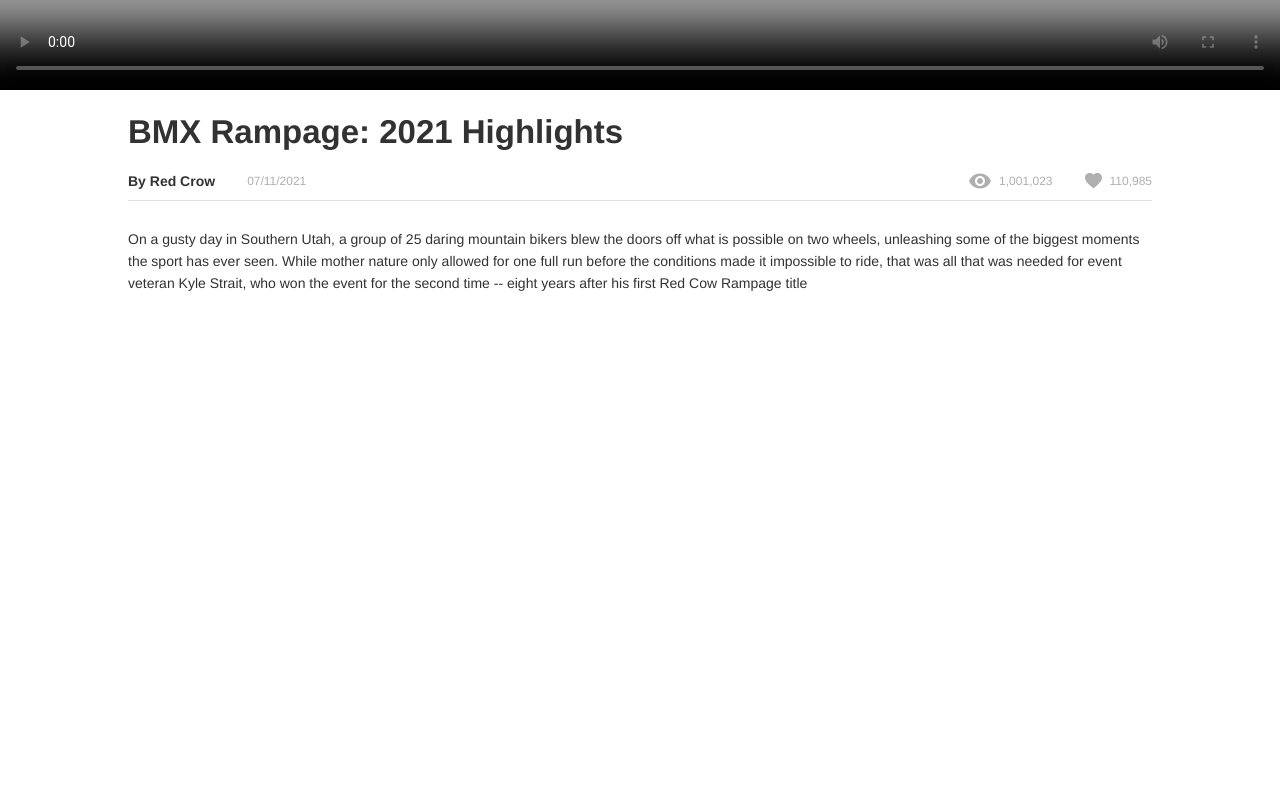
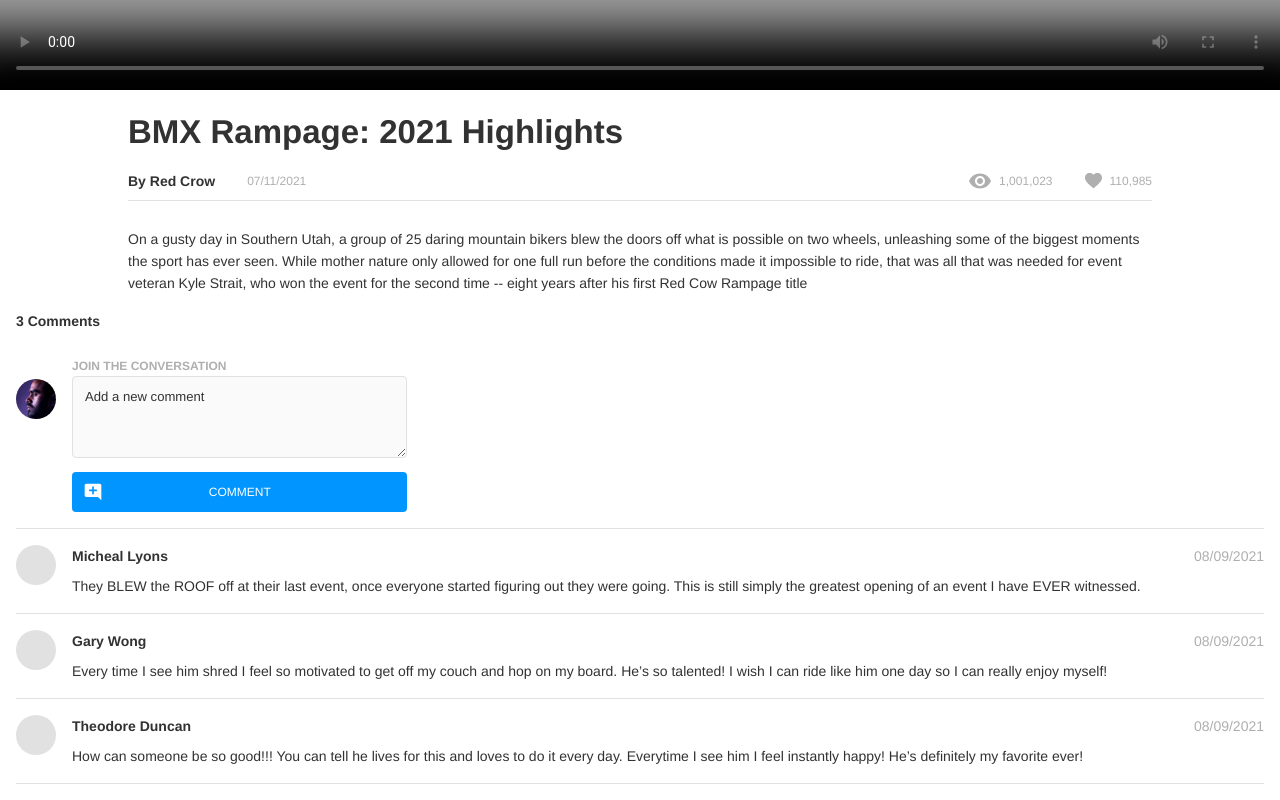
Before and after one commit to anitayawson/anita-yawson-brainflix, a React (Create React App) app: page / in a window 1280 px wide. Shown: the part 942-1742 px from the top of the page. Before the commit the page ends 1268 px from the top, so only its background shows below. Built offline with nearby package versions, Linux system fonts and the light colour scheme.

Commit message:
Create new comment component, add main styling for comment form and list

```diff
--- a/src/App.js
+++ b/src/App.js
@@ -1,4 +1,5 @@
 import "./App.scss";
+import CommentSection from "./components/CommentSection/CommentSection";
 import Header from "./components/Header/Header";
 import VideoInfo from "./components/VideoInfo/VideoInfo";
 import VideoPlayer from "./components/VideoPlayer/VideoPlayer";
@@ -9,6 +10,7 @@ function App() {
       <Header />
       <VideoPlayer />
       <VideoInfo />
+      <CommentSection />
     </div>
   );
 }
--- a/src/App.scss
+++ b/src/App.scss
@@ -10,7 +10,8 @@ body {
 }
 
 button,
-input {
+input,
+textarea {
   font-family: Avenir, Helvetica, Arial, sans-serif;
   font-size: 0.75rem;
 }
--- /dev/null
+++ b/src/components/CommentSection/CommentSection.js
@@ -0,0 +1,75 @@
+import "./CommentSection.scss";
+import userImage from "../../assets/images/Mohan-muruge.jpg";
+import addIcon from "../../assets/images/icons/add_comment.svg";
+
+function CommentSection() {
+  return (
+    <section className="comments-section">
+      <p className="comments-section__subheader">3 Comments</p>
+      <form className="form">
+        <img className="form__user-img" src={userImage} alt="user icon" />
+        <div className="form__content-wrapper">
+          <label typeof="comment" className="form__input-label">
+            Join the conversation
+          </label>
+          <textarea
+            className="form__input"
+            id="comment"
+            placeholder="Add a new comment"
+            rows={4}
+          ></textarea>
+          <button className="form__add-comment-btn">
+            <img className="form__add-icon" src={addIcon} alt="add icon" />
+            <span className="form__button-text">Comment</span>
+          </button>
+        </div>
+      </form>
+      <div className="comments-list">
+        <article className="comment">
+          <div className="comment__avatar-placeholder"></div>
+          <div className="comment__body">
+            <div className="comment__author-and-date">
+              <p className="comment__author">Micheal Lyons</p>
+              <p className="comment__date">08/09/2021</p>
+            </div>
+            <p className="comment__text">
+              They BLEW the ROOF off at their last event, once everyone started
+              figuring out they were going. This is still simply the greatest
+              opening of an event I have EVER witnessed.
+            </p>
+          </div>
+        </article>
+        <article className="comment">
+          <div className="comment__avatar-placeholder"></div>
+          <div className="comment__body">
+            <div className="comment__author-and-date">
+              <p className="comment__author">Gary Wong</p>
+              <p className="comment__date">08/09/2021</p>
+            </div>
+            <p className="comment__text">
+              Every time I see him shred I feel so motivated to get off my couch
+              and hop on my board. He’s so talented! I wish I can ride like him
+              one day so I can really enjoy myself!
+            </p>
+          </div>
+        </article>
+        <article className="comment">
+          <div className="comment__avatar-placeholder"></div>
+          <div className="comment__body">
+            <div className="comment__author-and-date">
+              <p className="comment__author">Theodore Duncan</p>
+              <p className="comment__date">08/09/2021</p>
+            </div>
+            <p className="comment__text">
+              How can someone be so good!!! You can tell he lives for this and
+              loves to do it every day. Everytime I see him I feel instantly
+              happy! He’s definitely my favorite ever!
+            </p>
+          </div>
+        </article>
+      </div>
+    </section>
+  );
+}
+
+export default CommentSection;
--- /dev/null
+++ b/src/components/CommentSection/CommentSection.scss
@@ -0,0 +1,109 @@
+@use "../../styles/partials/variables" as *;
+@use "../../styles/partials/mixins" as *;
+
+.comments-section {
+  padding-left: 1rem;
+  padding-right: 1rem;
+  padding-bottom: 1rem;
+
+  &__subheader {
+    @include sub-header;
+  }
+}
+.form {
+  display: flex;
+  gap: 1rem;
+  margin-top: 1.5rem;
+  padding-bottom: 1rem;
+  border-bottom: $divider;
+
+  &__user-img {
+    width: 2.5rem;
+    height: 2.5rem;
+    border-radius: 50%;
+    object-fit: cover;
+    object-position: 20%;
+    margin-top: 1.4rem;
+  }
+
+  &__input-label {
+    @include label-styles;
+    margin-bottom: 0.25rem;
+  }
+
+  &__input {
+    width: 100%;
+    border-radius: 4px;
+    border: $divider;
+    padding: 0.75rem;
+    background-color: $alabaster;
+    margin-bottom: 0.6rem;
+
+    &::placeholder {
+      color: $brainflix-black;
+      font-size: 0.82rem;
+    }
+  }
+
+  &__add-comment-btn {
+    background-color: $brainflix-blue;
+    border: none;
+    width: 100%;
+    height: 2.5rem;
+    border-radius: 4px;
+    display: flex;
+    align-items: center;
+    position: relative;
+  }
+
+  &__add-icon {
+    position: absolute;
+    left: 0.7rem;
+    width: 1.25rem;
+  }
+
+  &__button-text {
+    margin: auto;
+    font-weight: $font-demi;
+    text-transform: uppercase;
+    color: white;
+  }
+}
+
+.comment {
+  display: flex;
+  gap: 1rem;
+  padding-top: 1rem;
+  padding-bottom: 1rem;
+  border-bottom: $divider;
+
+  &__avatar-placeholder {
+    background-color: $mercury;
+    border-radius: 50%;
+    width: 2.5rem;
+    height: 2.5rem;
+  }
+
+  &__body {
+    flex: 2;
+  }
+
+  &__author-and-date {
+    display: flex;
+    justify-content: space-between;
+    margin-bottom: 0.5rem;
+  }
+
+  &__author {
+    @include sub-header;
+  }
+
+  &__date {
+    @include body-text;
+    color: $silver;
+  }
+
+  &__text {
+    @include body-text;
+  }
+}
--- a/src/components/VideoInfo/VideoInfo.scss
+++ b/src/components/VideoInfo/VideoInfo.scss
@@ -68,7 +68,6 @@
 
   &__description {
     margin-top: 1rem;
-    margin-bottom: 1rem;
     @include body-text;
 
     @include tablet {
--- a/src/styles/partials/_mixins.scss
+++ b/src/styles/partials/_mixins.scss
@@ -50,4 +50,7 @@
 @mixin label-styles {
   font-size: 0.75rem;
   line-height: 1.25rem;
+  color: $silver;
+  text-transform: uppercase;
+  font-weight: $font-bold;
 }
```
